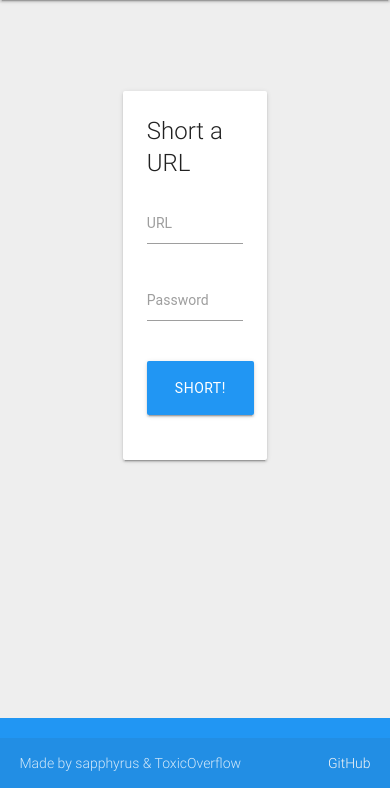
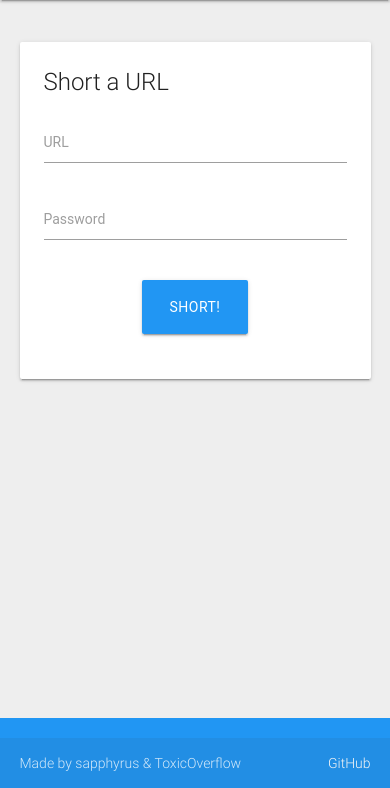
Before and after one commit to Nestor/ExoShortener, a PHP site: page / in a window 390 px wide. Shown: the part 56-844 px from the top of the page. Run offline with PHP 8.4, Linux system fonts and the light colour scheme; some libraries are stand-ins or nearby versions; some web fonts are replaced.

Commit message:
Make the layout more mobile-friendly

```diff
--- a/index.php
+++ b/index.php
@@ -79,13 +79,8 @@
 	</header>
 	<main>
     <div class="container">
-	<div class="row">
-	<div class="col s2"></div>
-	<div class="col s8">
-	<br><br><br><br>
-			<div class="row">
-			<div class="col s2"></div>
-			<div class="col s8">
+			<div class="row" style="padding-top: 10%;">
+			<div class="col s12 m6 offset-m3">
 			<div class="card hoverable">
             <div class="card-content">
 
@@ -99,7 +94,7 @@
 				    <label for="url">URL</label>
 				  </div>
 
-				  <div class="input-field col s12">
+				  <div class="input-field col s12" color="color:orange;">
 				    <input id="password" type="password" class="validate" name="pw">
 				    <label for="password">Password</label>
 				  </div>
@@ -115,9 +110,7 @@
 
 			</div>
 			</div>
-			</div>
       </div>
-	  <div class="col s2"></div>
 
 	</div>
 	<script src="js/jquery-3.0.0.min.js"></script>
```
